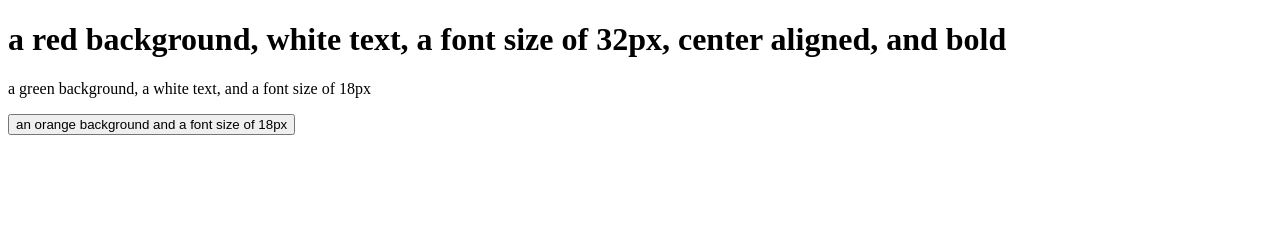
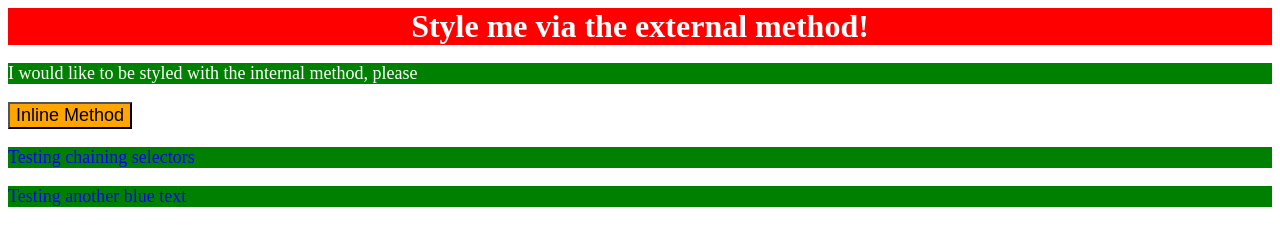
Before and after one commit to Zeyadelgh/The-Odin-Project, a plain HTML site: page css-exercises/foundations/01-css-methods/index.html in a window 1280 px wide. Drawn offline with Linux system fonts and the light colour scheme.

Commit message:
Finished 01-css-methods

```diff
--- a/css-exercises/foundations/01-css-methods/index.html
+++ b/css-exercises/foundations/01-css-methods/index.html
@@ -2,17 +2,23 @@
 <html>
   <head>
     <meta charset="utf-8" />
-    <link rel="rel" href="./styles.css" />
+    <link rel="stylesheet" href="./styles.css" />
     <title>01-css-methods</title>
+    <style>
+      p {
+        background-color: green;
+        color: white;
+        font-size: 18px;
+      }
+    </style>
   </head>
   <body>
-    <div>
-      <h1>
-        a red background, white text, a font size of 32px, center aligned, and
-        bold
-      </h1>
-    </div>
-    <p>a green background, a white text, and a font size of 18px</p>
-    <button>an orange background and a font size of 18px</button>
+    <div>Style me via the external method!</div>
+    <p>I would like to be styled with the internal method, please</p>
+    <button style="background-color: orange; font-size: 18px">
+      Inline Method
+    </button>
+    <p class="blue" id="anotherBlue">Testing chaining selectors</p>
+    <p class="blue" id="anotherBlue">Testing another blue text</p>
   </body>
 </html>
--- a/css-exercises/foundations/01-css-methods/styles.css
+++ b/css-exercises/foundations/01-css-methods/styles.css
@@ -0,0 +1,11 @@
+div {
+    background-color: red;
+    color: white;
+    font-size: 32px;
+    font-weight: bold;
+    text-align: center;
+}
+
+#anotherBlue.blue {
+    color: blue;
+}
```
